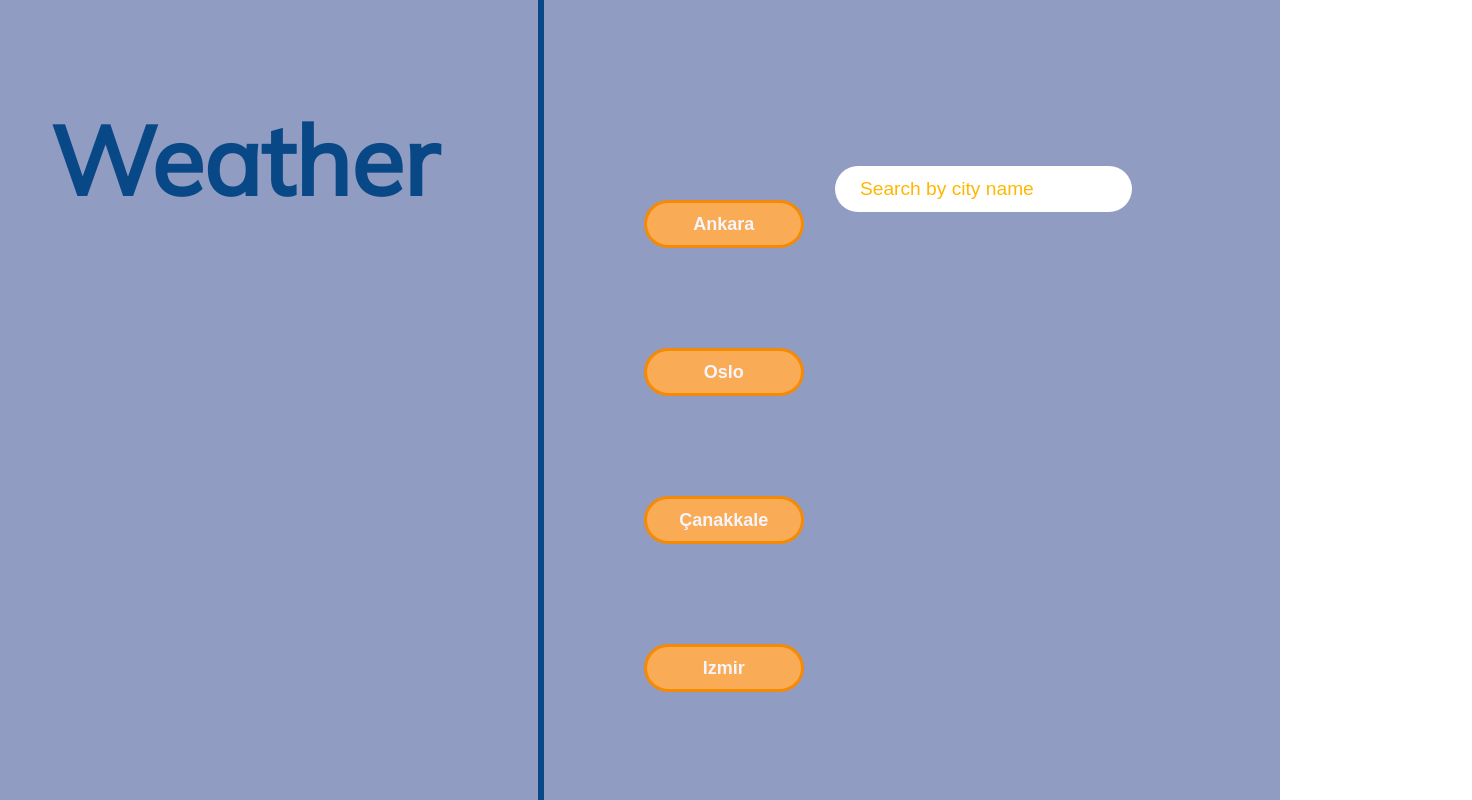
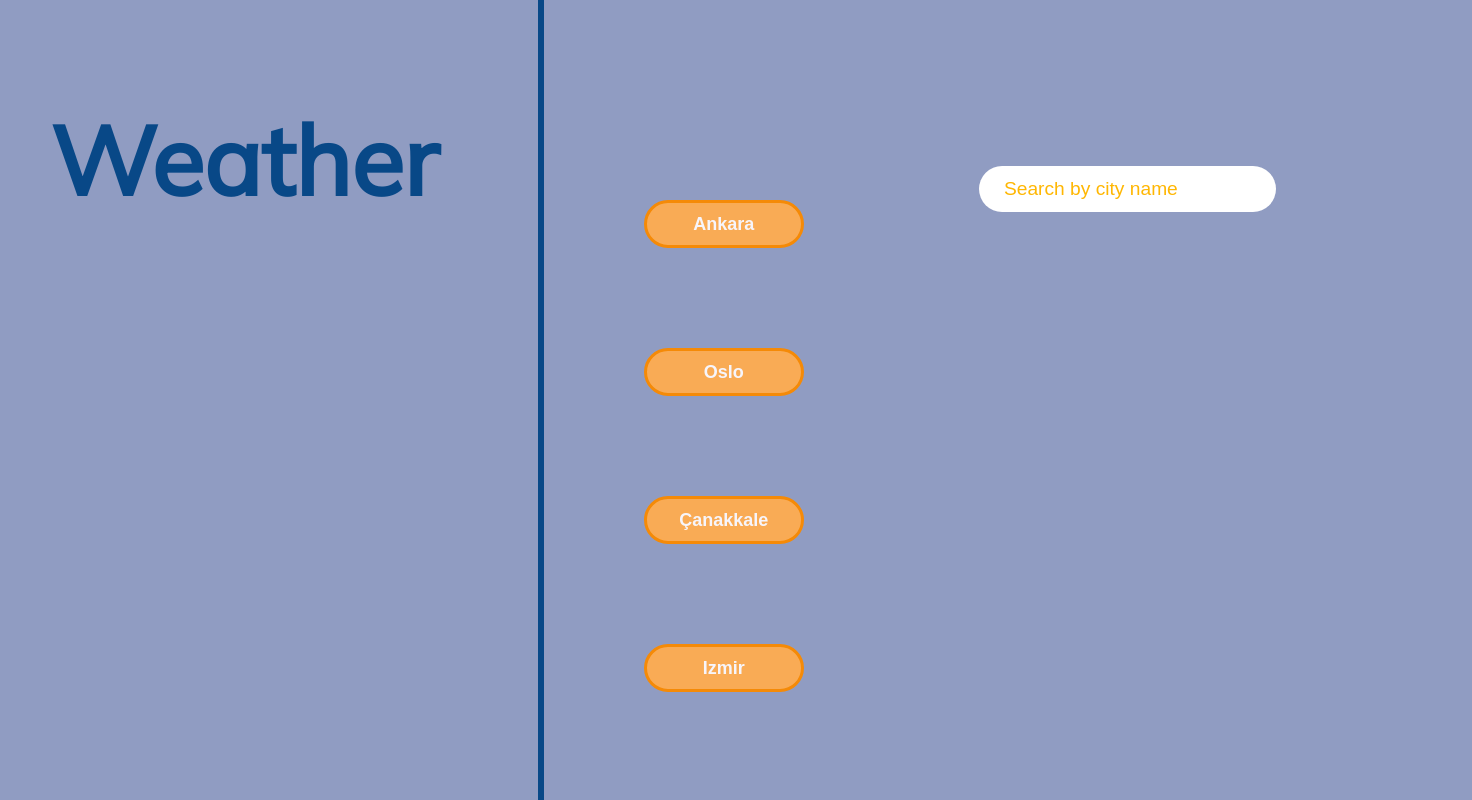
Before and after one commit to ececanga/weather-app-react, a React (Create React App) app: page / in a window 1280 px wide. Shown: the top 800 px of the page, 1472 px wide, since content can reach past the window. Built offline with nearby package versions, Linux system fonts and the light colour scheme.

Commit message:
CSS updates

```diff
--- a/src/index.css
+++ b/src/index.css
@@ -74,8 +74,8 @@ h2 {
     margin-left: 100px;
 }
 .app {
-    width: 100%;
-    position: relative;
+    width: 115%;
+    position: inherit;
     background-color: #909CC2;
     color: #F7F5FB;
 }
@@ -84,8 +84,8 @@ h2 {
     content: '';
     background-color: #F7F5FB;
     position: absolute;
-    width: 100%;
-    height: 100%;
+    width: 80%;
+    height: 80%;
     top: 0;
     left: 0;
     z-index: -1;
```
